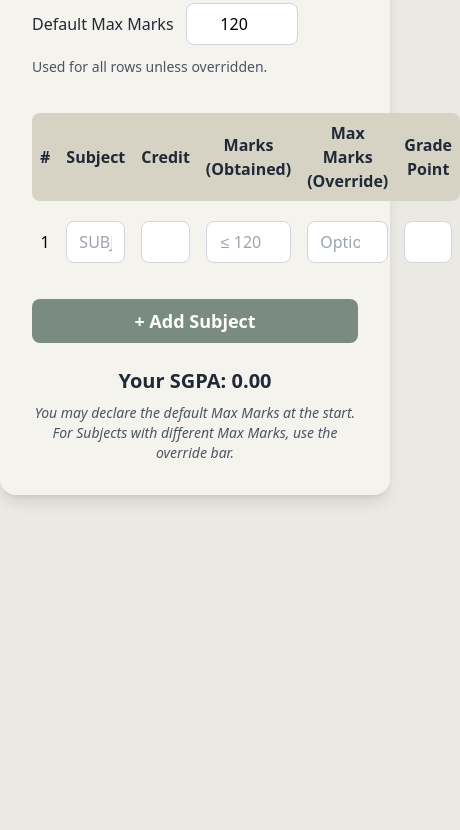
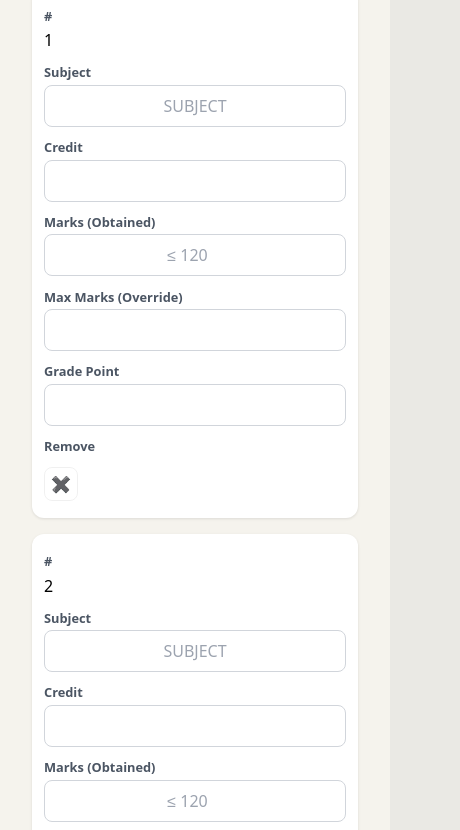
Before and after one commit to shaurya377-creator/sgpa-Calc, a plain HTML site: page SGPA Calculator/index.html in a window 390 px wide. Shown: the part 217-1047 px from the top of the page, 460 px wide, since content can reach past the window. Before the commit the page ends 844 px from the top, so only its background shows below. Drawn offline with nearby package versions, Linux system fonts and the light colour scheme.

Commit message:
index.html

```diff
--- a/SGPA Calculator/index.html
+++ b/SGPA Calculator/index.html
@@ -1,39 +1,69 @@
 <!DOCTYPE html>
 <html lang="en">
 <head>
-  <meta charset="UTF-8">
-  <meta name="viewport" content="width=device-width, initial-scale=1.0">
+  <meta charset="utf-8" />
+  <meta name="viewport" content="width=device-width,initial-scale=1" />
   <title>SGPA Calculator</title>
   <script src="https://cdn.tailwindcss.com"></script>
   <style>
-    body { background-color: #EAE9E4; }         /* light beige */
-    .card { background-color: #F5F3ED; }        /* off-white card */
-    .table-header { background-color: #D6D2C4; }/* muted beige */
+    body { background-color: #EAE9E4; }
+    .card { background-color: #F5F3ED; }
+    .table-header { background-color: #D6D2C4; }
     .btn-add { background-color: #7A8B82; color: white; }
     .btn-add:hover { background-color: #5F7268; }
     .uppercase-input { text-transform: uppercase; }
+    .btn-trash {
+      display:inline-flex; align-items:center; justify-content:center;
+      width:34px; height:34px; border-radius:8px;
+      border:1px solid rgba(0,0,0,0.06); background:transparent; cursor:pointer;
+    }
+    .btn-trash:hover { background: rgba(0,0,0,0.04); }
+
+    /* Hybrid Responsive Design */
+    @media (max-width: 768px) {
+      /* Hide thead for mobile */
+      thead { display: none; }
+      table, tbody, tr, td { display: block; width: 100%; }
+      tr {
+        margin-bottom: 1rem;
+        background: white;
+        border-radius: 0.75rem;
+        box-shadow: 0 1px 3px rgba(0,0,0,0.1);
+        padding: 0.75rem;
+      }
+      td {
+        text-align: left !important;
+        padding: 0.35rem 0 !important;
+      }
+      td::before {
+        content: attr(data-label);
+        display: block;
+        font-size: 0.8rem;
+        font-weight: 600;
+        color: #4b5563; /* gray-700 */
+        margin-bottom: 0.15rem;
+      }
+      .btn-trash { margin-top: 0.5rem; }
+    }
   </style>
 </head>
 <body class="flex items-center justify-center min-h-screen font-sans">
 
-  <div class="card p-8 rounded-2xl shadow-lg w-full max-w-3xl">
+  <div class="card p-8 rounded-2xl shadow-lg w-full max-w-4xl">
     <h1 class="text-2xl font-bold text-center mb-6 text-gray-800">SGPA Calculator</h1>
 
     <!-- Global Default Max Marks Control -->
     <div class="mb-6 flex items-center gap-3 flex-wrap">
       <label for="defaultMaxMarks" class="text-gray-800 font-medium">Default Max Marks</label>
       <input
-        type="number"
-        id="defaultMaxMarks"
-        min="1"
-        value="120"
+        type="number" id="defaultMaxMarks" min="1" value="120"
         class="w-28 text-center px-3 py-2 rounded-lg border border-gray-300"
         oninput="handleDefaultMaxChange()"
       />
-      <span class="text-sm text-gray-600">Used for all rows unless overridden.</span>
+      <span class="text-sm text-gray-600 note">Set a universal Max Marks. Leave per-row override blank to use this.</span>
     </div>
 
-    <table class="w-full border-separate border-spacing-y-3">
+    <table class="w-full table-auto border-separate border-spacing-y-3">
       <thead>
         <tr class="table-header text-center text-gray-800">
           <th class="p-2 rounded-l-lg">#</th>
@@ -41,7 +71,8 @@
           <th class="p-2">Credit</th>
           <th class="p-2">Marks<br>(Obtained)</th>
           <th class="p-2">Max Marks<br>(Override)</th>
-          <th class="p-2 rounded-r-lg">Grade Point</th>
+          <th class="p-2">Grade Point</th>
+          <th class="p-2 rounded-r-lg" style="width:48px;"> </th>
         </tr>
       </thead>
       <tbody id="subjects"></tbody>
@@ -55,126 +86,104 @@
       Your SGPA: <span id="sgpa">0.00</span>
     </p>
     <p class="text-center mt-2 text-sm text-gray-600">
-      <em>You may declare the default Max Marks at the start. For Subjects with different Max Marks, use the override bar.</em>
+      <em>Note: You can set the Default Max Marks above; use the per-row Max override for exceptions.</em>
     </p>
   </div>
 
   <script>
-    let count = 0;
-
-    // Helpers
     function getDefaultMax() {
-      const raw = parseFloat(document.getElementById('defaultMaxMarks').value);
-      return Number.isFinite(raw) && raw > 0 ? raw : 120;
+      const v = parseFloat(document.getElementById('defaultMaxMarks').value);
+      return (Number.isFinite(v) && v > 0) ? v : 120;
     }
-
     function capToMax(value, max) {
       if (!Number.isFinite(value)) return 0;
-      if (!Number.isFinite(max) || max <= 0) return value;
       return Math.max(0, Math.min(value, max));
     }
-
     function computeGrade(marks, maxMarks) {
       if (!(Number.isFinite(marks) && Number.isFinite(maxMarks) && maxMarks > 0)) return 0;
-      const ratio = marks / maxMarks;
-      const gp = Math.ceil(ratio * 10);
-      return Math.max(0, Math.min(gp, 10)); // clamp 0..10
+      return Math.max(0, Math.min(Math.ceil((marks/maxMarks)*10), 10));
     }
-
+    function renumberRows() {
+      document.querySelectorAll('#subjects tr').forEach((r,i)=>{
+        const c=r.querySelector('td'); if(c) c.textContent=i+1;
+      });
+    }
     function updateMarksPlaceholder(row) {
-      const marksEl = row.querySelector('.marks');
-      const maxInput = row.querySelector('.overrideMax');
-      const effectiveMax = parseFloat(maxInput.value) > 0 ? parseFloat(maxInput.value) : getDefaultMax();
-      marksEl.placeholder = '≤ ' + effectiveMax;
-      marksEl.setAttribute('inputmode', 'decimal');
+      const marksEl=row.querySelector('.marks');
+      const overrideInput=row.querySelector('.overrideMax');
+      const overrideVal=parseFloat(overrideInput.value);
+      const eff=(Number.isFinite(overrideVal)&&overrideVal>0)?overrideVal:getDefaultMax();
+      marksEl.placeholder='≤ '+eff;
+      overrideInput.title='Leave empty to use default max marks ('+getDefaultMax()+')';
     }
-
-    // Row-level updater (called when marks/override change)
     function updateGradeFromRow(row) {
-      const marksInput = row.querySelector('.marks');
-      const gradeInput = row.querySelector('.grade');
-      const overrideInput = row.querySelector('.overrideMax');
-
-      const overrideVal = parseFloat(overrideInput.value);
-      const maxMarks = (Number.isFinite(overrideVal) && overrideVal > 0) ? overrideVal : getDefaultMax();
-
-      // Cap marks to effective max for this row
-      let marks = parseFloat(marksInput.value);
-      marks = Number.isFinite(marks) ? marks : 0;
-      marks = capToMax(marks, maxMarks);
-      marksInput.value = (marks || marks === 0) ? marks : '';
-
-      // Compute grade and write
-      const gp = computeGrade(marks, maxMarks);
-      gradeInput.value = gp;
-
+      const marksInput=row.querySelector('.marks');
+      const gradeInput=row.querySelector('.grade');
+      const overrideInput=row.querySelector('.overrideMax');
+      const overrideVal=parseFloat(overrideInput.value);
+      const maxMarks=(Number.isFinite(overrideVal)&&overrideVal>0)?overrideVal:getDefaultMax();
+      let marks=parseFloat(marksInput.value);
+      marks=Number.isFinite(marks)?marks:0;
+      marks=capToMax(marks,maxMarks);
+      marksInput.value=marks||marks===0?marks:'';
+      gradeInput.value=computeGrade(marks,maxMarks);
       updateMarksPlaceholder(row);
       calculateSGPA();
     }
-
-    function addSubject() {
-      count++;
-      const row = document.createElement('tr');
-      row.className = 'text-center align-middle';
-
-      const defaultMax = getDefaultMax();
-
-      row.innerHTML = `
-        <td class="p-2">${count}</td>
-        <td class="p-2">
-          <input type="text" placeholder="SUBJECT"
-            class="uppercase-input text-center w-full px-3 py-2 rounded-lg border border-gray-300">
+    function addSubject(){
+      const tbody=document.getElementById('subjects');
+      const row=document.createElement('tr');
+      row.className='text-center align-middle';
+      const def=getDefaultMax();
+      row.innerHTML=`
+        <td class="p-2" data-label="#">0</td>
+        <td class="p-2" data-label="Subject">
+          <input type="text" placeholder="SUBJECT" class="uppercase-input text-center w-full px-3 py-2 rounded-lg border border-gray-300">
         </td>
-        <td class="p-2">
+        <td class="p-2" data-label="Credit">
           <input type="number" class="credit text-center w-full px-3 py-2 rounded-lg border border-gray-300" oninput="calculateSGPA()">
         </td>
-        <td class="p-2">
-          <input type="number" class="marks text-center w-full px-3 py-2 rounded-lg border border-gray-300" placeholder="≤ ${defaultMax}" oninput="updateGradeFromRow(this.closest('tr'))">
+        <td class="p-2" data-label="Marks (Obtained)">
+          <input type="number" class="marks text-center w-full px-3 py-2 rounded-lg border border-gray-300" placeholder="≤ ${def}" oninput="updateGradeFromRow(this.closest('tr'))">
         </td>
-        <td class="p-2">
-          <input type="number" class="overrideMax text-center w-full px-3 py-2 rounded-lg border border-gray-300" placeholder="Optional" min="1" oninput="updateGradeFromRow(this.closest('tr'))">
+        <td class="p-2" data-label="Max Marks (Override)">
+          <input type="number" class="overrideMax text-center w-full px-3 py-2 rounded-lg border border-gray-300" min="1" oninput="updateGradeFromRow(this.closest('tr'))">
         </td>
-        <td class="p-2">
+        <td class="p-2" data-label="Grade Point">
           <input type="number" class="grade text-center w-full px-3 py-2 rounded-lg border border-gray-300" oninput="calculateSGPA()">
         </td>
-      `;
-
-      document.getElementById('subjects').appendChild(row);
+        <td class="p-2" data-label="Remove">
+          <button type="button" class="btn-trash" onclick="removeRow(this)">✖</button>
+        </td>`;
+      tbody.appendChild(row);
+      renumberRows();
       updateMarksPlaceholder(row);
     }
-
-    function handleDefaultMaxChange() {
-      const v = getDefaultMax();
-      // sanitize UI value if user clears it
-      if (!document.getElementById('defaultMaxMarks').value) {
-        document.getElementById('defaultMaxMarks').value = v;
+    function removeRow(btn){
+      const row=btn.closest('tr');
+      if(!row) return;
+      row.remove();
+      renumberRows();
+      calculateSGPA();
+    }
+    function handleDefaultMaxChange(){
+      const input=document.getElementById('defaultMaxMarks');
+      const parsed=parseFloat(input.value);
+      if(!(Number.isFinite(parsed)&&parsed>0)) input.value=getDefaultMax();
+      document.querySelectorAll('#subjects tr').forEach(r=>updateGradeFromRow(r));
+    }
+    function calculateSGPA(){
+      const credits=document.querySelectorAll('.credit');
+      const grades=document.querySelectorAll('.grade');
+      let total=0, sum=0;
+      for(let i=0;i<credits.length;i++){
+        const c=parseFloat(credits[i].value)||0;
+        const g=parseFloat(grades[i].value)||0;
+        total+=c; sum+=c*g;
       }
-      // Refresh placeholders + recompute grades for all rows
-      document.querySelectorAll('#subjects tr').forEach(updateGradeFromRow);
+      document.getElementById('sgpa').textContent= total?(sum/total).toFixed(2):"0.00";
     }
-
-    function calculateSGPA() {
-      const credits = document.querySelectorAll('.credit');
-      const grades  = document.querySelectorAll('.grade');
-
-      let totalCredits = 0;
-      let weightedSum  = 0;
-
-      for (let i = 0; i < credits.length; i++) {
-        const c = parseFloat(credits[i].value) || 0;
-        const g = parseFloat(grades[i].value)  || 0;
-        totalCredits += c;
-        weightedSum  += c * g;
-      }
-
-      const sgpa = totalCredits ? (weightedSum / totalCredits) : 0;
-      document.getElementById('sgpa').textContent = sgpa.toFixed(2);
-    }
-
-    // Start with one row ready
-    window.addEventListener('DOMContentLoaded', () => {
-      addSubject();
-    });
+    window.addEventListener('DOMContentLoaded',()=>{ addSubject(); addSubject(); });
   </script>
 </body>
 </html>
```
